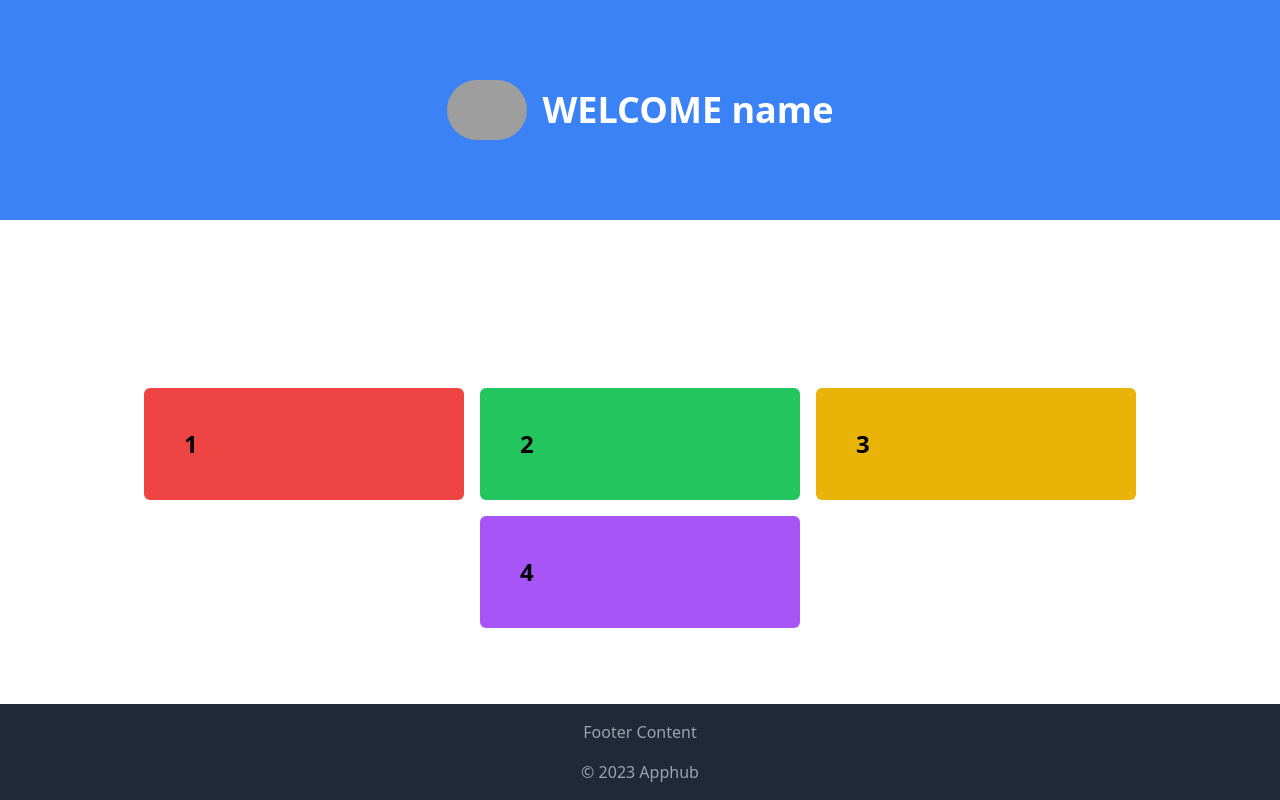
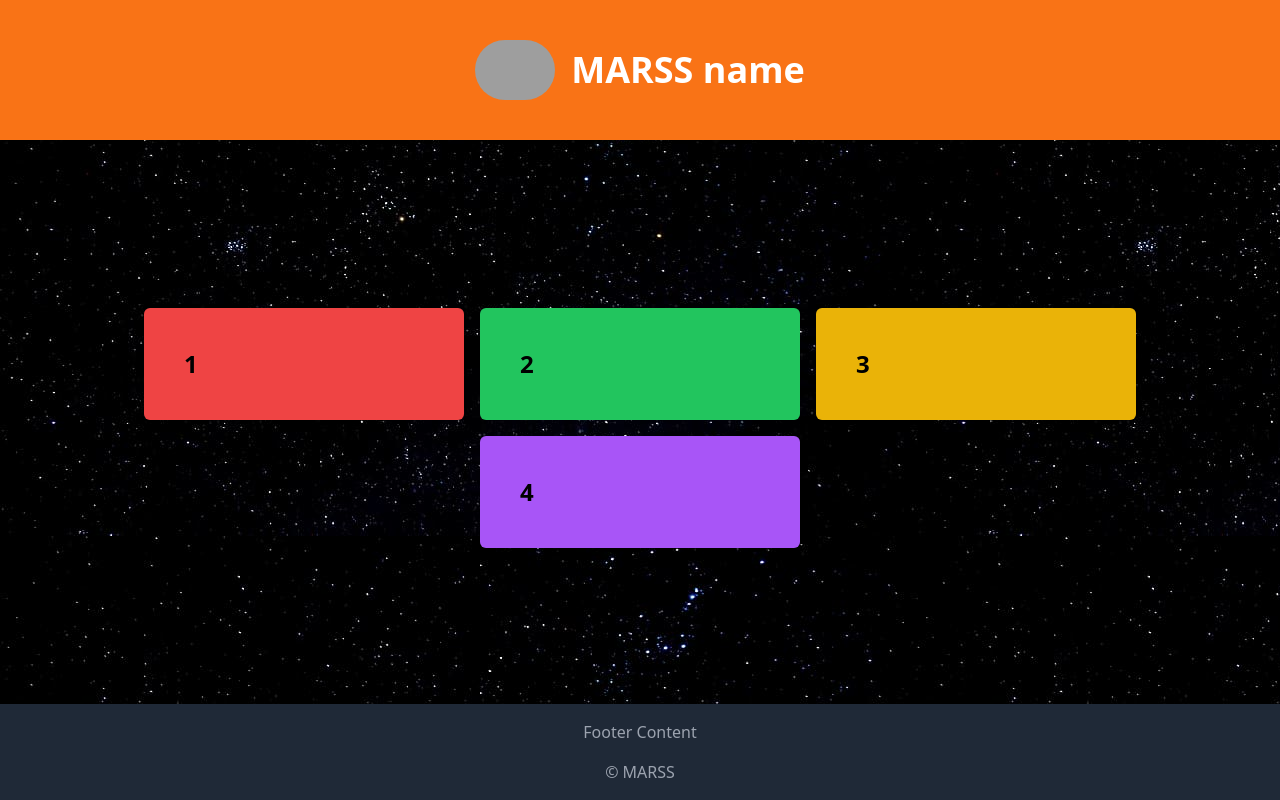
Before and after one commit to adamhrncir/marss, a Next.js app: page /dashboard in a window 1280 px wide. Built offline with nearby package versions, Linux system fonts and the light colour scheme; grey boxes are pictures that could not be loaded.

Commit message:
Přidán background image

```diff
--- a/app/dashboard/page.tsx
+++ b/app/dashboard/page.tsx
@@ -8,7 +8,7 @@ export default function Home() {
 <>
 <div className='main'>
 
-        <div className="bg-blue-500 py-20 px-4 text-white flex justify-center items-center">
+        <div className="bg-orange-500 py-10 px-4 text-white flex justify-center items-center">
           <div className="rounded-full overflow-hidden mr-4">
             <Image
               src="/profile.jpg"
@@ -17,10 +17,10 @@ export default function Home() {
               height={80}
             />
           </div>
-          <h1 className="text-4xl font-bold">WELCOME name</h1>
+          <h1 className="text-4xl font-bold">MARSS name</h1>
         </div>
 
-    <div className="bg-white flex flex-wrap justify-center py-40 ">
+    <div className="flex flex-wrap justify-center py-40 ">
           <div className="flex w-full sm:w-1/2 md:w-1/4 bg-red-500 rounded-md p-10 m-2">
             <p className="text-2xl font-bold">1</p>
           </div>
@@ -43,7 +43,7 @@ export default function Home() {
 <footer className="bg-gray-800 py-4 w-full bottom-0 fixed">
       <div className="container mx-auto text-center text-gray-400">
         <p className="mb-4">Footer Content</p>
-        <p className="mt-4">&copy; 2023 Apphub</p>
+        <p className="mt-4">&copy; <script>document.write(new Date().getFullYear())</script> MARSS</p>
       </div>
     </footer>
 
--- a/app/globals.css
+++ b/app/globals.css
@@ -25,3 +25,8 @@ body {
     )
     rgb(var(--background-start-rgb));
 }
+
+
+body {
+  background-image: url('/images/background.jpg');
+}
```
Also changed, not shown: public/images/background.jpg (added).
